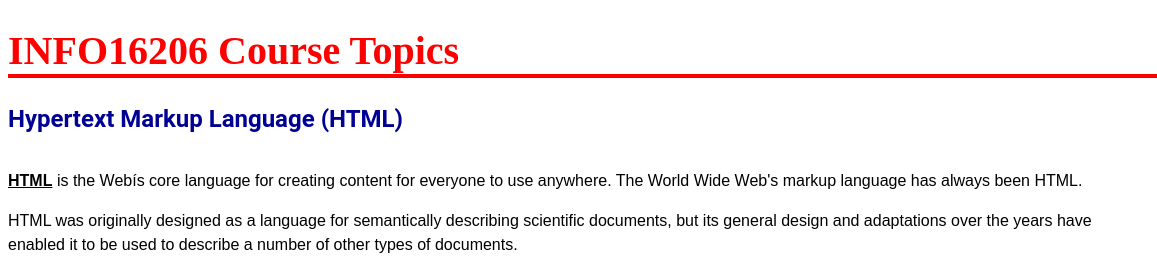
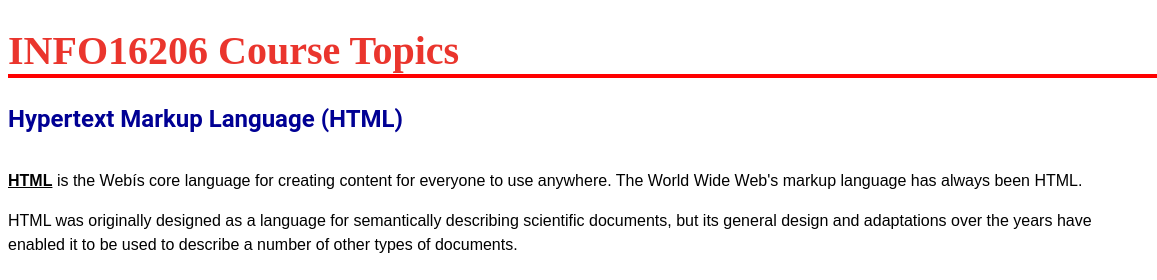
Before and after one commit to momnono/ProudStripedToolbox, a plain HTML site: page index.html in a window 1280 px wide. Shown: the top 280 px of the page, 0-1157 px from the left. Drawn offline with Linux system fonts and the light colour scheme.

Commit message:
changed color using DCM for h1, p is fine, Set p font to Google Font Raleway Adjust p line height Adjust p padding

```diff
--- a/index.html
+++ b/index.html
@@ -11,7 +11,7 @@
         }
 
         h1 {
-          color: red;
+          color: #EA352D;
           font-size:40px;
           border-bottom: 4px solid red;
     /* set the text color and font size and create line at the bottom of the "box"
@@ -19,6 +19,7 @@
         }
 
         h2 {
+
           color: #000094;
           font-family: 'Roboto', sans-serif;    /* Set the right color and use font "Roboto" from Google fonts! You must use quotes around Google Fonts as shown.
     Use colorpicker software to identify the exact colour.  On Mac it's called Digital Color Meter.*/
```
